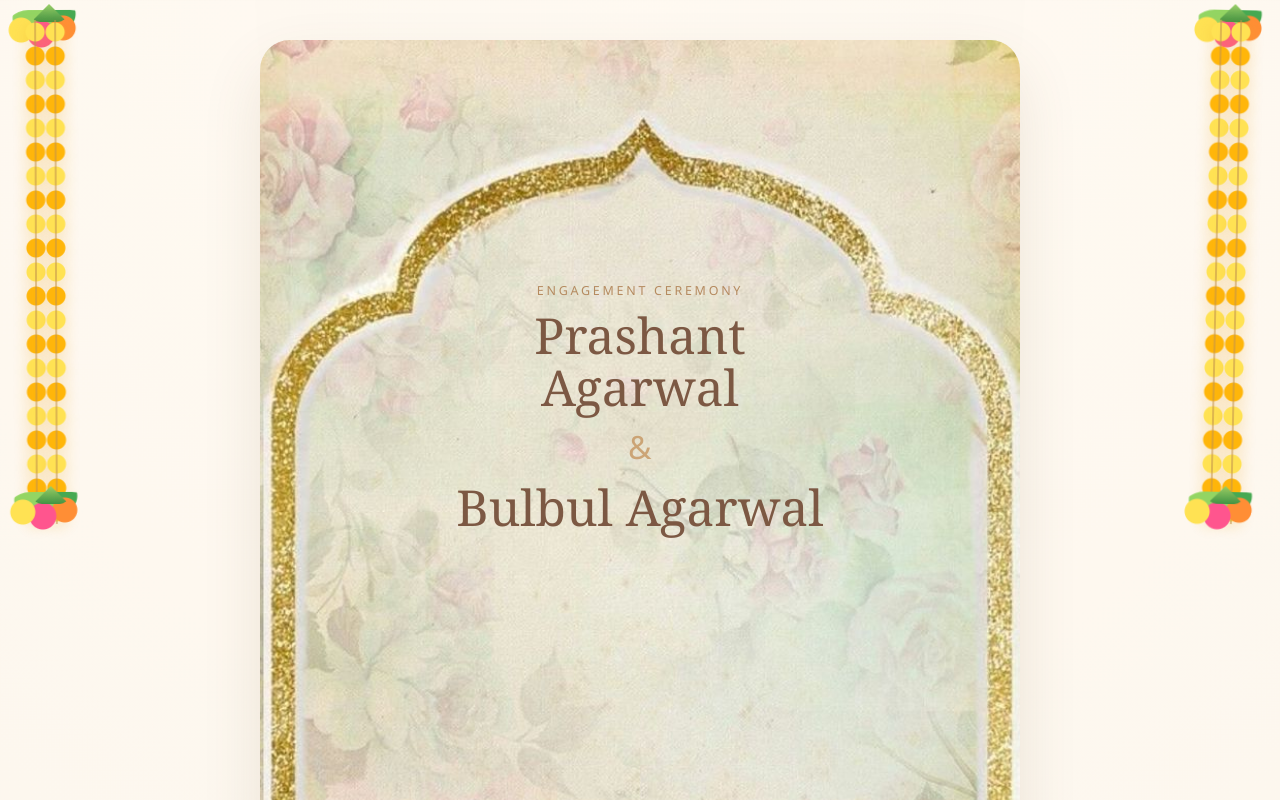
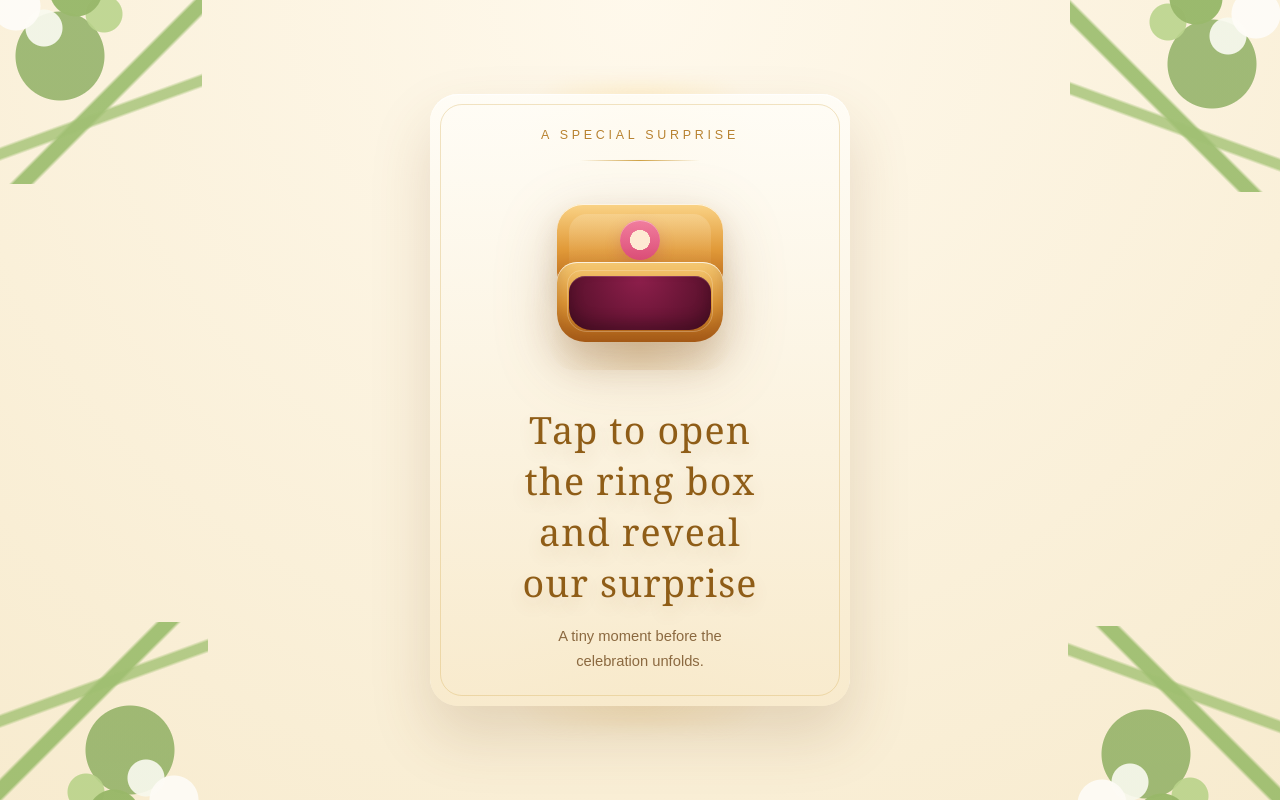
Before and after one commit to mkr45/pwb, a React (Vite) app: page / in a window 1280 px wide. Shown: the top 800 px of the page. Built offline with nearby package versions, Linux system fonts and the light colour scheme.

Commit message:
add one mopre page

```diff
--- a/src/App.tsx
+++ b/src/App.tsx
@@ -35,7 +35,7 @@ function App() {
   const [timeLeft, setTimeLeft] = useState(getTimeLeft())
   const [scratchCelebrationKey, setScratchCelebrationKey] = useState(0)
   const [showAudioButton, setShowAudioButton] = useState(false)
-  const [showMusicOverlay, setShowMusicOverlay] = useState(false)
+  const [showMusicOverlay, setShowMusicOverlay] = useState(true)
   const [isGiftOpening, setIsGiftOpening] = useState(false)
   const [isOverlayClosing, setIsOverlayClosing] = useState(false)
   const audioRef = useRef<HTMLAudioElement | null>(null)
```
